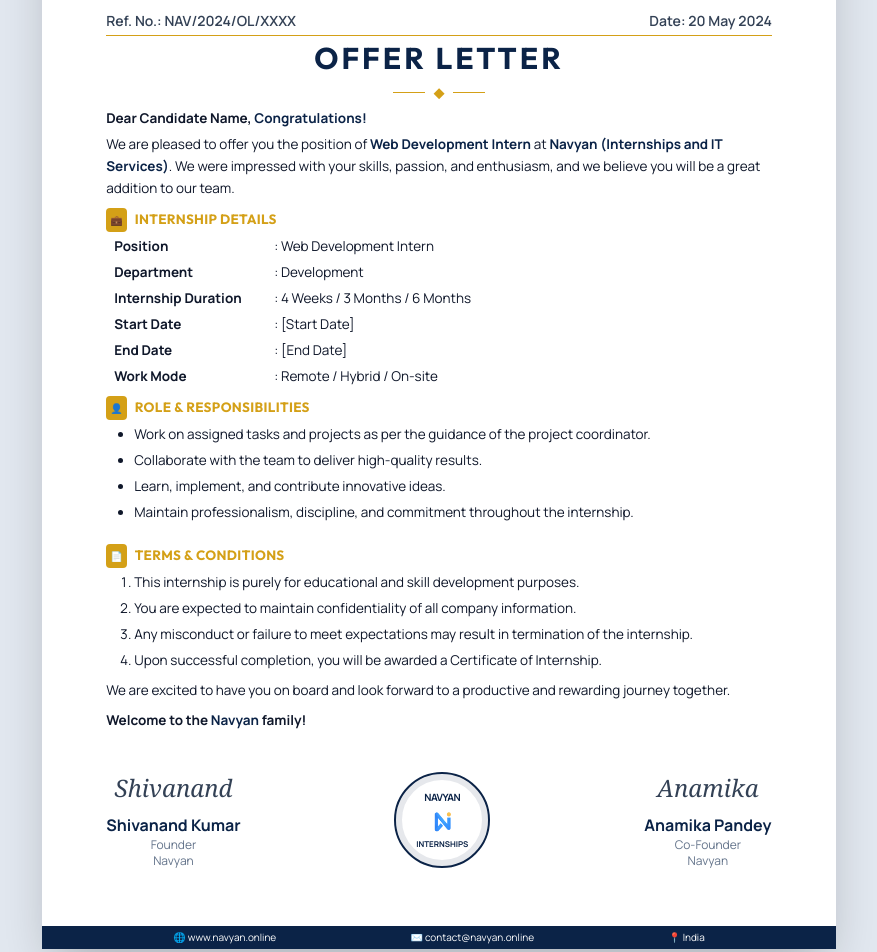
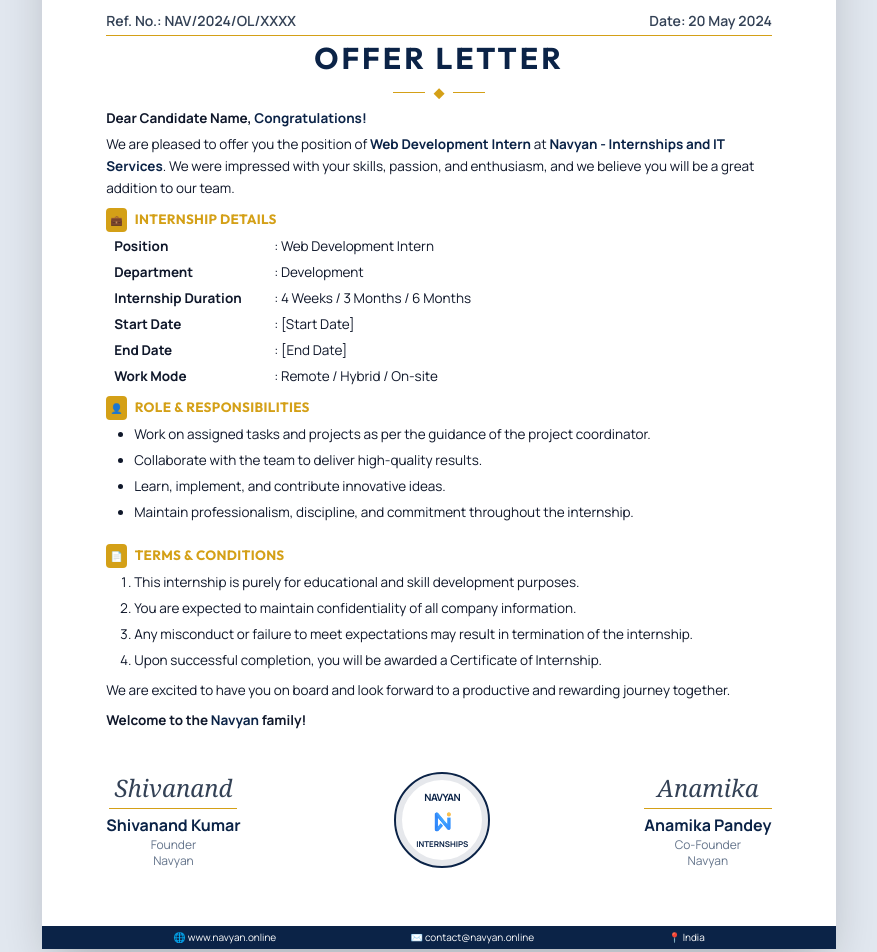
Before and after one commit to shivanand91/navyan, a React (Vite) app in the folder client/: page /documents/offer-letter/1 in a window 1280 px wide. Shown: the part 280-1232 px from the top of the page, without its empty margins (201-1078 px from the left). Built offline with nearby package versions, Linux system fonts and the light colour scheme; no server answers.

Commit message:
offer letter and certificate designs

```diff
--- a/client/src/pages/documents/OfferLetterPreview.jsx
+++ b/client/src/pages/documents/OfferLetterPreview.jsx
@@ -85,7 +85,7 @@ export default function OfferLetterPreview() {
           <p className="font-bold">Dear {document.studentName}, <span className="font-bold text-[#0b2347]">Congratulations!</span> </p>
 
           <p className="mt-1">
-            We are pleased to offer you the position of <span className="font-bold text-[#0b2347]">{document.role}</span> at <span className="font-bold text-[#0b2347]">Navyan (Internships and IT Services)</span>.
+            We are pleased to offer you the position of <span className="font-bold text-[#0b2347]">{document.role}</span> at <span className="font-bold text-[#0b2347]">Navyan - Internships and IT Services</span>.
             We were impressed with your skills, passion, and enthusiasm, and we believe you will be a great addition to our team.
           </p>
 
@@ -141,7 +141,7 @@ export default function OfferLetterPreview() {
         <div className="px-16 mt-10 flex justify-between items-center relative z-10">
           <div className="text-center">
             <p className="font-serif italic text-2xl text-slate-700">Shivanand</p>
-            <div className="w-32 h-[1px] border-[#d4a017] mx-auto my-1"></div>
+            <div className="w-32 h-[1px] border-b border-[#d4a017] mx-auto my-1"></div>
             <p className="font-bold text-[#0b2347]">Shivanand Kumar</p>
             <p className="text-xs text-slate-500">Founder</p>
             <p className="text-xs text-slate-500">Navyan</p>
@@ -161,7 +161,7 @@ export default function OfferLetterPreview() {
 
           <div className="text-center">
             <p className="font-serif italic text-2xl text-slate-700">Anamika</p>
-            <div className="w-32 h-[1px] border-[#d4a017] mx-auto my-1"></div>
+            <div className="w-32 h-[1px] border-b border-[#d4a017] mx-auto my-1"></div>
             <p className="font-bold text-[#0b2347]">Anamika Pandey</p>
             <p className="text-xs text-slate-500">Co-Founder</p>
             <p className="text-xs text-slate-500">Navyan</p>
```
